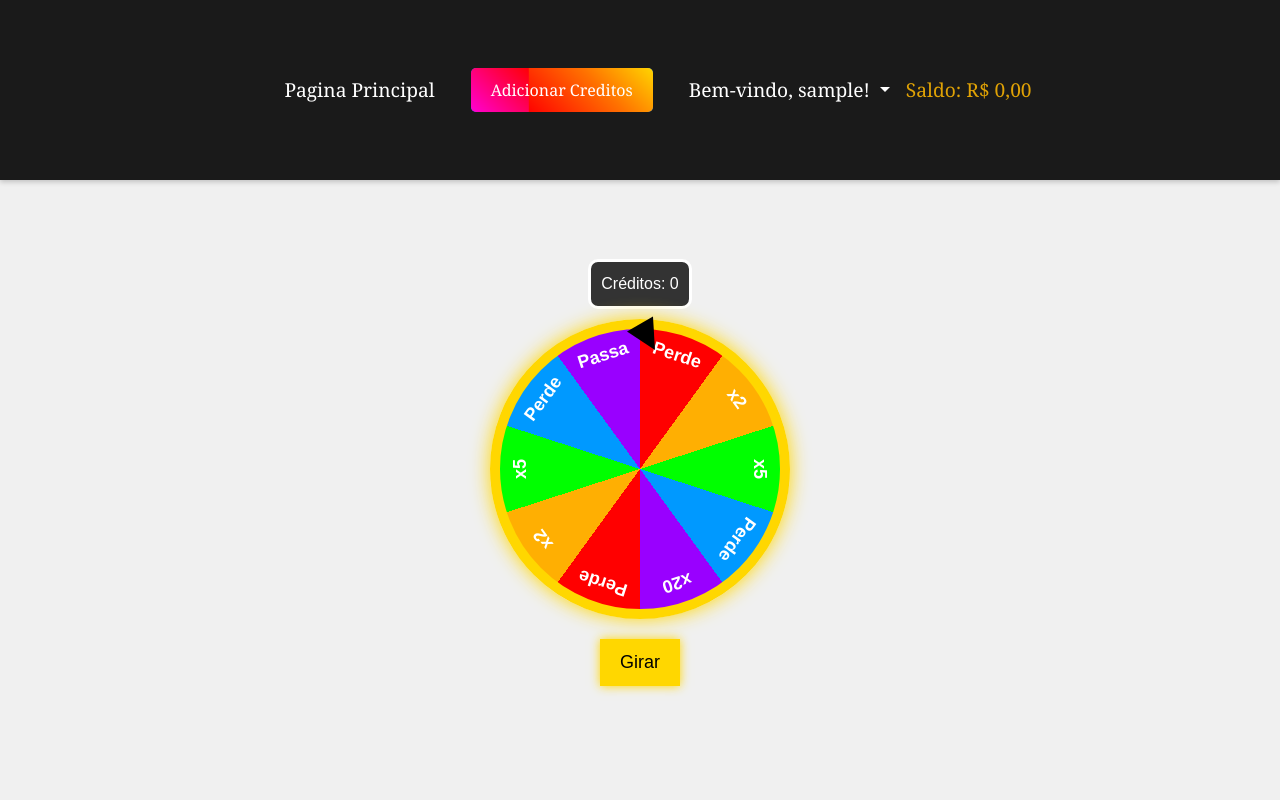
After one commit to santosgv/cassino, a Django app: page /roleta/ in a window 1280 px wide. The commit adds this page. Run offline with Django 5.2, Linux system fonts and the light colour scheme; the visitor is signed in with stand-in values (Sample User, id 1); data comes from the database, SQL or seed files in the repository.

Commit message:
roleta da sorte

```diff
--- /dev/null
+++ b/Core/templates/roleta/index.html
@@ -0,0 +1,211 @@
+{% extends 'base.html' %}
+{% load static %}
+    <title>{% block 'title' %}
+        Roleta
+        {% endblock %}</title>
+        {% block 'head' %}
+
+        <style>
+            body {
+                display: flex;
+                flex-direction: column;
+                align-items: center;
+                justify-content: center;
+                height: 100vh;
+                background-color: #f0f0f0;
+                color: rgb(14, 12, 12);
+                font-family: Arial, sans-serif;
+            }
+            .wheel-container {
+    position: relative;
+    width: 300px;
+    height: 300px;
+}
+.wheel {
+    width: 100%;
+    height: 100%;
+    border-radius: 50%;
+    border: 10px solid gold;
+    box-shadow: 0 0 20px gold;
+    transition: transform 5s ease-out;
+    background: conic-gradient(
+        #ff0000 0deg 36deg,        /* Perde Tudo */
+        #ffaf02 36deg 72deg,       /* x2 */
+        #00ff00 72deg 108deg,      /* x5 */
+        #0099ff 108deg 144deg,    /* Perde Tudo */
+        #9900ff 144deg 180deg,     /* Passa a Vez */
+        #ff0000 180deg 216deg,     /* Nova Opção 1 */
+        #ffaf02 216deg 252deg,     /* Nova Opção 2 */
+        #00ff00 252deg 288deg,     /* Nova Opção 3 */
+        #0099ff 288deg 324deg,     /* Nova Opção 4 */
+        #9900ff 324deg 360deg      /* Nova Opção 5 */
+    );
+    position: relative;
+    overflow: hidden;
+}
+.marker {
+    position: absolute;
+    top: -10px;
+    left: 50%;
+    transform: translate(-50%, -50%) rotate(150deg);
+    width: 0;
+    height: 0;
+    border-left: 15px solid transparent;
+    border-right: 15px solid transparent;
+    border-bottom: 30px solid rgb(0, 0, 0);
+    transform-origin: bottom center;
+    z-index: 1000;
+}
+.spin-button {
+    margin-top: 20px;
+    padding: 10px 20px;
+    font-size: 18px;
+    background-color: gold;
+    border: none;
+    cursor: pointer;
+    box-shadow: 0 0 10px gold;
+}
+.spin-button:hover {
+    background-color: orange;
+}
+.prizes {
+    position: absolute;
+    top: 0;
+    left: 0;
+    width: 100%;
+    height: 100%;
+    display: flex;
+    flex-direction: column;
+    justify-content: center;
+    align-items: center;
+}
+.prizes div {
+    position: absolute;
+    width: 100%;
+    height: 100%;
+    display: flex;
+    justify-content: center;
+    align-items: center;
+    color: white;
+    font-size: 18px;
+    font-weight: bold;
+    transform-origin: center;
+}
+
+.prizes div:nth-child(1) { transform: rotate(18deg) translateY(-120px); }
+.prizes div:nth-child(2) { transform: rotate(54deg) translateY(-120px); }
+.prizes div:nth-child(3) { transform: rotate(90deg) translateY(-120px); }
+.prizes div:nth-child(4) { transform: rotate(126deg) translateY(-120px); }
+.prizes div:nth-child(5) { transform: rotate(162deg) translateY(-120px); }
+.prizes div:nth-child(6) { transform: rotate(198deg) translateY(-120px); }
+.prizes div:nth-child(7) { transform: rotate(234deg) translateY(-120px); }
+.prizes div:nth-child(8) { transform: rotate(270deg) translateY(-120px); }
+.prizes div:nth-child(9) { transform: rotate(306deg) translateY(-120px); }
+.prizes div:nth-child(10) { transform: rotate(342deg) translateY(-120px); }
+
+#result {
+    margin-top: 20px;
+    font-size: 20px;
+    font-weight: bold;
+}
+        </style>
+        {% endblock %}
+
+        {% block 'body' %}
+        <div class="credits" id="credits" style="color: #fff; background-color: #333; border: solid; border-radius: 10px; padding: 10px;">Créditos: {{credits}}</div> <!-- Exibir créditos -->
+        <div class="wheel-container" style="margin-top: 10px;">
+            <div class="marker"></div>
+            <div class="wheel" id="wheel">
+                <div class="prizes">
+                    <div id="0">Perde</div>
+                    <div id="1">x2</div>
+                    <div id="2">x5</div>
+                    <div id="3">Perde</div>
+                    <div id="4">x20</div>
+                    <div id="5">Perde</div>
+                    <div id="6">x2</div>
+                    <div id="7">x5</div>
+                    <div id="8">Perde</div>
+                    <div id="9">Passa</div>
+                </div>
+            </div>
+        </div>
+        <button class="spin-button" onclick="spinWheel()">Girar</button>
+        <p id="result"></p>
+
+            <script>
+
+function spinWheel() {
+    const wheel = document.getElementById("wheel");
+    const resultText = document.getElementById("result");
+    let credits = {{ credits }};
+
+    if (credits < 1) {
+                alert('Créditos insuficientes!');
+                return;
+            }
+
+
+    fetch("/spin_roulette/", {
+        method: 'POST',
+        headers: {
+            'Content-Type': 'application/json',
+            'X-CSRFToken': getCookie('csrftoken')
+        },
+        credentials: 'include'
+    })
+    .then(response => response.json())
+    .then(data => {
+        if (data.error) {
+            resultText.innerText = data.error;
+            return;
+        }
+
+        const degreesPerSection = 72; // Cada seção tem 72° (360° / 5 setores)
+        const fullRotations = 5; // Giros completos para realismo
+
+        // ** Ajuste exato para alinhar com o marcador **
+        const offset = 360 - (data.index * degreesPerSection);
+
+        // Definir rotação final considerando giros completos
+        const finalDegree = (fullRotations * 360) + offset;
+
+        // Resetar animação anterior
+        wheel.style.transition = "none";
+        wheel.style.transform = `rotate(0deg)`;
+
+        setTimeout(() => {
+            wheel.style.transition = "transform 3s ease-out";
+            wheel.style.transform = `rotate(${finalDegree}deg)`;
+        }, 50);
+
+        // Exibir resultado após a animação
+        setTimeout(() => {
+            credits = data.credits;
+            document.getElementById('credits').textContent = `Créditos: ${credits}`;
+            resultText.innerText = `${data.result} | Créditos: ${data.credits}`;
+        }, 3100);
+    })
+    .catch(error => {
+        resultText.innerText = "Erro: " + error.message;
+    });
+}
+
+// Função para obter o cookie CSRF
+function getCookie(name) {
+    let cookieValue = null;
+    if (document.cookie && document.cookie !== '') {
+        const cookies = document.cookie.split(';');
+        for (let i = 0; i < cookies.length; i++) {
+            const cookie = cookies[i].trim();
+            if (cookie.substring(0, name.length + 1) === (name + '=')) {
+                cookieValue = decodeURIComponent(cookie.substring(name.length + 1));
+                break;
+            }
+        }
+    }
+    return cookieValue;
+}
+            </script>
+
+        {% endblock %}
--- a/Core/urls.py
+++ b/Core/urls.py
@@ -7,6 +7,8 @@ from django.conf.urls.static import static
 urlpatterns = [
     path('jogo/', views.jogo, name='jogo'),
     path('spin/', views.spin, name='spin'),
+    path('roleta/',views.roleta, name='roleta'),
+    path('spin_roulette/',views.spin_roulette, name='spin_roulette'),
     path('creditos/',views.creditos, name='creditos'),
     path('convert-credits/', views.convert_credits, name='convert_credits'),
     path('request_pix_withdrawal/',views.request_pix_withdrawal, name='request_pix_withdrawal'),
--- a/Core/views.py
+++ b/Core/views.py
@@ -113,6 +113,64 @@ def spin(request):
     return JsonResponse({'results': results, 'message': message, 'credits': user_credit.credits})
 
 @login_required(login_url='/login/')
+def roleta(request):
+    user_credit,created = UserCredit.objects.get_or_create(user=request.user)
+    return render(request, 'roleta/index.html', {'credits': user_credit.credits})
+
+@login_required
+def spin_roulette(request):
+    if not request.user.is_authenticated:
+        return JsonResponse({'error': 'Usuário não autenticado.'}, status=401)
+
+    # Simulação de créditos do usuário (substitua por seu modelo real)
+    user_credit,created = UserCredit.objects.get_or_create(user=request.user)
+
+    # Verificar se o usuário tem créditos suficientes
+    if user_credit.credits < 1:
+        return JsonResponse({'error': 'Créditos insuficientes.'}, status=400)
+
+    user_credit.credits -= 5
+    user_credit.save()
+
+    # Definir as opções da roleta e suas probabilidades
+    outcomes = [
+        {'label': 'Perde Tudo', 'multiplier': -1},
+        {'label': 'x2', 'multiplier': 2},
+        {'label': 'x5', 'multiplier': 5},
+        {'label': 'Perde Tudo', 'multiplier': -1},
+        {'label': 'x20', 'multiplier': 20},
+        {'label': 'Perde Tudo', 'multiplier': -1},
+        {'label': 'x2', 'multiplier': 2},
+        {'label': 'x5', 'multiplier': 5},
+        {'label': 'Perde Tudo', 'multiplier': -1},
+        {'label': 'Passa a Vez', 'multiplier': 0}
+    ]
+    weights = [40,0.5,0.5,7,1,10,0.5,0.5,10,40]
+
+    # Sortear um resultado
+    result_index = random.choices(range(len(outcomes)), weights=weights, k=1)[0]
+    result = outcomes[result_index]
+
+    # Atualizar créditos do usuário com base no resultado
+    if result['multiplier'] == -1:
+        user_credit.credits = 0  # Perde tudo
+    elif result['multiplier'] > 0:
+        user_credit.credits *= result['multiplier']  # Multiplica créditos
+
+    # Salvar créditos (substitua por sua lógica de salvamento)
+
+    user_credit.save()
+
+    print(result_index)
+
+    # Retornar o resultado e o índice
+    return JsonResponse({
+        'result': result['label'],
+        'index': result_index,  # Índice do resultado
+        'credits': user_credit.credits
+    })
+
+@login_required(login_url='/login/')
 def creditos(request):
     user_credit,created = UserCredit.objects.get_or_create(user=request.user)
     return render(request, 'vendas.html',{'credits': user_credit.credits,
@@ -132,7 +190,7 @@ def convert_credits(request):
         return redirect('/creditos/')
 
     # Converter créditos em dinheiro (1 crédito = R$ 1,00)
-    amount = user_credit.credits  # Quantidade de créditos para converter
+    amount = Decimal(user_credit.credits)  # Quantidade de créditos para converter
     user_credit.balance += amount  # Adiciona ao saldo em dinheiro
     user_credit.credits = 0  # Zera os créditos
     user_credit.save()
--- a/templates/base.html
+++ b/templates/base.html
@@ -97,7 +97,8 @@
                 Bem-vindo, {{ user.username }}!
             </a>
             <div class="dropdown-menu">
-              <a class="nav-link" style="color: #002bff;" href="{% url 'jogo' %}"><img width="30" height="30" src="https://img.icons8.com/emoji/48/slot-machine-emoji--v2.png" alt="slot-machine-emoji--v2"/> Jogar</a>
+              <a class="nav-link" style="color: #002bff;" href="{% url 'jogo' %}"><img width="30" height="30" src="https://img.icons8.com/emoji/48/slot-machine-emoji--v2.png" alt="slot-machine-emoji--v2"/> Slot</a>
+              <a class="nav-link" style="color: #002bff;" href="{% url 'roleta' %}"><img width="30" height="30" src="https://img.icons8.com/external-justicon-flat-justicon/64/external-fortune-wheel-gambling-justicon-flat-justicon.png" alt="external-fortune-wheel-gambling-justicon-flat-justicon"/> Roleta</a>
               <a class="nav-link" style="color: #002bff;" href="{% url 'convert_credits' %}" ><img width="30" height="30" src="https://img.icons8.com/emoji/48/currency-exchange-emoji.png" alt="currency-exchange-emoji"/> Converter</a>
               <a class="nav-link" style="color: #002bff;" href="{% url 'request_pix_withdrawal' %}" ><img width="30" height="30" src="https://img.icons8.com/emoji/48/money-mouth-face.png" alt="money-mouth-face"/> Sacar</a>
               {% if user.usercredit.is_affiliate %}
```
